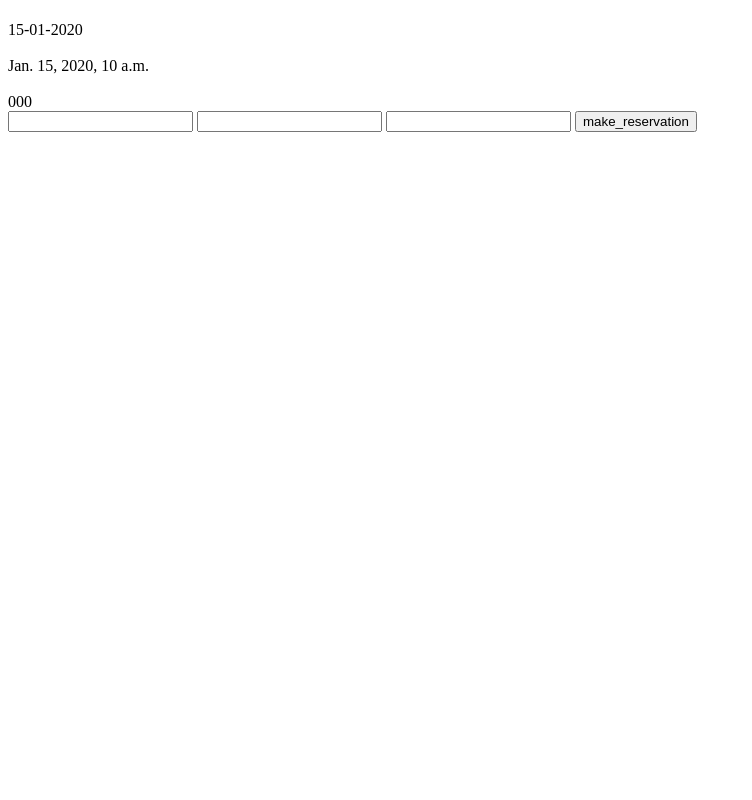
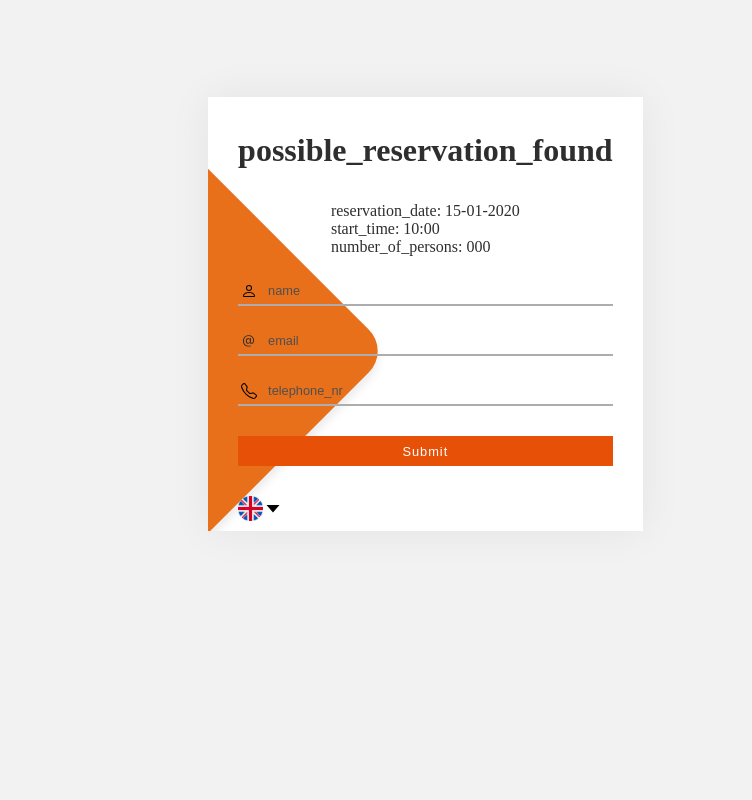
Before and after one commit to milovanpinxteren/we_book, a Django app: template templates/booking_confirmation/booking_confirmation_desktop.html in a window 1280 px wide. Shown: the whole page, without its empty margins (0-752 px from the left). Run offline with Django 4.2, Linux system fonts and the light colour scheme; tables that the repository leaves empty hold one stand-in row (values such as "Sample post"); the template is opened without the code that fills it: values that come from a table or form of the project are taken from there, most other values are stand-ins (such as "Sample title", 1, 10 or a date in 2020).

Commit message:
end-of-day: styling improvements

```diff
--- a/bookingsystem/Classes/booking_maker.py
+++ b/bookingsystem/Classes/booking_maker.py
@@ -18,7 +18,7 @@
         #check if restaurant is open on date
         valid_reservation = self.get_restaurant_availability(restaurant_id, reservation_date, reservation_time)
         if not valid_reservation:
-            context = {'message': _("restaurant_closed"),
+            context = {'status': "restaurant_closed",
                        'table_id': '', 'start_time': reservation_time,
                        'number_of_persons': number_of_persons}
             return context
@@ -45,12 +45,12 @@
                                             end_time=end_time, paid=False, paid_amount=0, created_at=datetime.now(),
                                             updated_at=datetime.now(), restaurant_id=restaurant_id, customer_id=0,
                                             table_id=possible_table.id, confirmed=False)
-                context = {'message': _("possible_reservation_found"),
+                context = {'status': "possible_reservation_found",
                            'table_id': possible_table.id, 'reservation_date': reservation_date,
                            'start_time': reservation_time, 'number_of_persons': number_of_persons,
                            'held_reservation_id': held_reservation.id}
                 return context
-        context = {'message': _("no_possible_reservation_found"),
+        context = {'status': "no_possible_reservation_found",
                    'table_id': '', 'start_time': reservation_time,
                    'number_of_persons': number_of_persons}
         return context
--- a/bookingsystem/static/stylesheets/booking_confirmation_desktop.css
+++ b/bookingsystem/static/stylesheets/booking_confirmation_desktop.css
@@ -0,0 +1,180 @@
+body {
+    background-color: #f2f2f2;
+}
+
+.page-container {
+    width: 99%;
+    height: 99%;
+    position: absolute;
+
+}
+
+.form-div {
+    left: 15%;
+    top: 10%;
+    padding: 10px;
+    position: absolute;
+}
+
+.form_main {
+    display: flex;
+    flex-direction: column;
+    align-items: center;
+    justify-content: center;
+    background-color: rgb(255, 255, 255);
+    padding: 30px 30px 30px 30px;
+    box-shadow: 0px 0px 40px rgba(0, 0, 0, 0.062);
+    position: relative;
+    overflow: hidden;
+}
+
+.form_main::before {
+    position: absolute;
+    content: "";
+    width: 300px;
+    height: 300px;
+    background-color: #e8701a;
+    transform: rotate(45deg);
+    left: -180px;
+    bottom: 30px;
+    z-index: 1;
+    border-radius: 30px;
+    box-shadow: 5px 5px 10px rgba(0, 0, 0, 0.082);
+}
+
+
+.heading {
+    font-size: 2em;
+    color: #2e2e2e;
+    font-weight: 700;
+    margin: 5px 0 10px 0;
+    z-index: 2;
+}
+
+.reservation-info {
+    font-size: 1em;
+    color: #2e2e2e;
+    font-weight: 400;
+    margin: 5px 0 10px 0;
+    z-index: 2;
+}
+
+.inputContainer {
+    width: 100%;
+    position: relative;
+    display: flex;
+    align-items: center;
+    justify-content: center;
+    z-index: 2;
+}
+
+.inputIcon {
+    position: absolute;
+    left: 3px;
+}
+
+.inputField {
+    width: 100%;
+    height: 30px;
+    background-color: transparent;
+    border: none;
+    border-bottom: 2px solid rgb(173, 173, 173);
+    margin: 10px 0;
+    color: black;
+    font-size: .8em;
+    font-weight: 500;
+    box-sizing: border-box;
+    padding-left: 30px;
+}
+
+.inputField:focus {
+    outline: none;
+    border-bottom: 2px solid rgb(199, 114, 255);
+}
+
+.inputField::placeholder {
+    color: rgb(80, 80, 80);
+    font-size: 1em;
+    font-weight: 500;
+
+}
+
+#button {
+    z-index: 2;
+    position: relative;
+    width: 100%;
+    border: none;
+    background-color: #e65107;
+    height: 30px;
+    color: white;
+    font-size: .8em;
+    font-weight: 500;
+    letter-spacing: 1px;
+    margin: 10px;
+    cursor: pointer;
+    margin-bottom: 30px;
+    margin-top: 20px;
+}
+
+#button:hover {
+    background-color: #f0ba0a;
+}
+
+.forgotLink {
+    z-index: 2;
+    font-size: .7em;
+    font-weight: 500;
+    color: rgb(44, 24, 128);
+    text-decoration: none;
+    padding: 8px 15px;
+    border-radius: 20px;
+}
+
+
+.language-picker-div {
+    position: relative;
+    display: inline-block;
+    float: left;
+    bottom: 0;
+    width: 20%;
+    height: 5%;
+    left: 0;
+    margin-right: 80%;
+    z-index: 5;
+    margin-bottom: -20px;
+}
+
+.lang-img {
+    position: relative;
+    display: inline-block;
+    float: left;
+}
+
+.dropdown-icon {
+    position: relative;
+    display: inline-block;
+    float: left;
+    margin-top: 5px;
+    margin-left: 2px;
+}
+
+.language-picker-div:hover .dropdown-content {
+    display: block;
+}
+
+
+
+.dropdown-content {
+    display: none;
+    position: absolute;
+    top: -70%; /* Adjust the vertical position */
+    left: 30%; /* Adjust the horizontal position */
+    transform: translate(-50%, -50%); /* Center the floating div */
+    background-color: #fff;
+    z-index: 9;
+    min-width: 150px;
+}
+
+.dropdown-ul {
+    list-style-type: none;
+}
--- a/templates/booking_confirmation/booking_confirmation_desktop.html
+++ b/templates/booking_confirmation/booking_confirmation_desktop.html
@@ -1,30 +1,112 @@
 {% load i18n %}
 {% load static %}
+{% get_current_language as CURRENT_LANG %}
+{% get_available_languages as LANGUAGES %}
+{% get_language_info_list for LANGUAGES as languages %}
+
 <!DOCTYPE html>
 <html lang="en">
 <head>
     <meta charset="UTF-8">
+    <link rel="stylesheet" type="text/css" href="{% static 'stylesheets/booking_confirmation_desktop.css' %}"/>
+
     <title>Title</title>
 </head>
 <body>
-<h1>{{ message }}</h1>
-{% if held_reservation_id %}
-{{ reservation_date|date:"d-m-Y" }} <br><br>
-{{ start_time }} <br><br>
-{{ number_of_persons }}
+<div class="page-container">
+    {#    <h1>{{ status }}</h1>#}
+    {% if held_reservation_id %}
+        <div class="form-div">
 
-{#    {% trans "confirm_booking" %}#}
-<form action="./confirm_booking?reservationID={{ held_reservation_id }}" method="post">
-    {% csrf_token %}
-    {{ confirmation_form.name }}
-    {{ confirmation_form.email }}
-    {{ confirmation_form.telephone_nr }}
-    <button type="submit">{% trans "make_reservation" %}</button>
-</form>
-{% elif confirmed_reservation %}
-    Wijzigen? {{ reservation }} {{ customer }}
-{% endif %}
+            {#        <form action="./confirm_booking?reservationID={{ held_reservation_id }}" method="post" class="form_main">#}
+            {#            {% csrf_token %}#}
+            {#            {{ confirmation_form.name }}#}
+            {#            {{ confirmation_form.email }}#}
+            {#            {{ confirmation_form.telephone_nr }}#}
+            {#            <button type="submit">{% trans "make_reservation" %}</button>#}
+            {#        </form>#}
 
 
+            {#        <div class="page-container">#}
+            {#        <div class="form-div">#}
+            <form action="./confirm_booking?reservationID={{ held_reservation_id }}" method="post"
+                  class="form_main">
+                {% csrf_token %}
+                <p class="heading">{% trans "possible_reservation_found" %}</p> <br>
+                <p class="reservation-info">
+                    {% trans "reservation_date" %}: {{ reservation_date|date:"d-m-Y" }} <br>
+                    {% trans "start_time" %}: {{ start_time|time:"H:i" }} <br>
+                    {% trans "number_of_persons" %}: {{ number_of_persons }}
+                </p>
+                <div class="inputContainer">
+                    <svg class="inputIcon bi bi-person" xmlns="http://www.w3.org/2000/svg" width="16" height="16"
+                         fill="currentColor"
+                         viewBox="0 0 16 16">
+                        <path d="M8 8a3 3 0 1 0 0-6 3 3 0 0 0 0 6zm2-3a2 2 0 1 1-4 0 2 2 0 0 1 4 0zm4 8c0 1-1 1-1 1H3s-1 0-1-1 1-4 6-4 6 3 6 4zm-1-.004c-.001-.246-.154-.986-.832-1.664C11.516 10.68 10.289 10 8 10c-2.29 0-3.516.68-4.168 1.332-.678.678-.83 1.418-.832 1.664h10z"></path>
+                    </svg>
+
+
+                    <input type="number" class="inputField" id="name" placeholder="{% trans "name" %}"
+                           name="name">
+                </div>
+
+                <div class="inputContainer">
+                    <svg class="inputIcon" xmlns="http://www.w3.org/2000/svg" width="16" height="16" fill="#2e2e2e"
+                         viewBox="0 0 16 16">
+                        <path d="M13.106 7.222c0-2.967-2.249-5.032-5.482-5.032-3.35 0-5.646 2.318-5.646 5.702 0 3.493 2.235 5.708 5.762 5.708.862 0 1.689-.123 2.304-.335v-.862c-.43.199-1.354.328-2.29.328-2.926 0-4.813-1.88-4.813-4.798 0-2.844 1.921-4.881 4.594-4.881 2.735 0 4.608 1.688 4.608 4.156 0 1.682-.554 2.769-1.416 2.769-.492 0-.772-.28-.772-.76V5.206H8.923v.834h-.11c-.266-.595-.881-.964-1.6-.964-1.4 0-2.378 1.162-2.378 2.823 0 1.737.957 2.906 2.379 2.906.8 0 1.415-.39 1.709-1.087h.11c.081.67.703 1.148 1.503 1.148 1.572 0 2.57-1.415 2.57-3.643zm-7.177.704c0-1.197.54-1.907 1.456-1.907.93 0 1.524.738 1.524 1.907S8.308 9.84 7.371 9.84c-.895 0-1.442-.725-1.442-1.914z"></path>
+                    </svg>
+
+
+                    <input type="email" class="inputField" id="email" name="email"
+                           placeholder="{% trans "email" %}">
+                </div>
+
+                <div class="inputContainer">
+                    <svg xmlns="http://www.w3.org/2000/svg" width="16" height="16" fill="currentColor"
+                         class="inputIcon bi bi-telephone" viewBox="0 0 16 16">
+                        <path d="M3.654 1.328a.678.678 0 0 0-1.015-.063L1.605 2.3c-.483.484-.661 1.169-.45 1.77a17.568 17.568 0 0 0 4.168 6.608 17.569 17.569 0 0 0 6.608 4.168c.601.211 1.286.033 1.77-.45l1.034-1.034a.678.678 0 0 0-.063-1.015l-2.307-1.794a.678.678 0 0 0-.58-.122l-2.19.547a1.745 1.745 0 0 1-1.657-.459L5.482 8.062a1.745 1.745 0 0 1-.46-1.657l.548-2.19a.678.678 0 0 0-.122-.58L3.654 1.328zM1.884.511a1.745 1.745 0 0 1 2.612.163L6.29 2.98c.329.423.445.974.315 1.494l-.547 2.19a.678.678 0 0 0 .178.643l2.457 2.457a.678.678 0 0 0 .644.178l2.189-.547a1.745 1.745 0 0 1 1.494.315l2.306 1.794c.829.645.905 1.87.163 2.611l-1.034 1.034c-.74.74-1.846 1.065-2.877.702a18.634 18.634 0 0 1-7.01-4.42 18.634 18.634 0 0 1-4.42-7.009c-.362-1.03-.037-2.137.703-2.877L1.885.511z"/>
+                    </svg>
+
+
+                    <input type="tel" class="inputField" id="telephone_nr" name="telephone_nr"
+                           placeholder="{% trans "telephone_nr" %}">
+                </div>
+
+                <button class="submit-button" id="button">Submit</button>
+
+
+                <div class="language-picker-div">
+                    {#                <a href="/{{ lang.code }}/">{{ lang.name_local }}#}
+                    <img class="lang-img" src="{% static 'language_icons/' %}{{ CURRENT_LANG }}.png"
+                         alt="country-icon"
+                         width="25px"
+                         height="25px">
+                    <div class="dropdown-icon">
+                        <svg xmlns="http://www.w3.org/2000/svg" width="16" height="16" viewBox="0 0 16 16">
+                            <path d="M1.5 4L8 11.5 14.5 4H1.5z" fill="#000"/>
+                        </svg>
+                    </div>
+                    <div class="dropdown-content">
+                        <ul class="dropdown-ul">
+                            {% for lang in languages %}
+                                <li>
+                                    <a href="/{{ lang.code }}/">{{ lang.name_local }}
+                                        <img src="{% static 'language_icons/' %}{{ lang.code }}.png"
+                                             alt="country-icon"
+                                             width="15px"
+                                             height="15px">
+                                    </a>
+                                </li>
+                            {% endfor %}
+                        </ul>
+                    </div>
+                </div>
+
+            </form>
+        </div>
+    {% elif confirmed_reservation %}
+        Wijzigen? {{ reservation }} {{ customer }}
+    {% endif %}
+</div>
 </body>
 </html>
--- a/we_book/settings.py
+++ b/we_book/settings.py
@@ -146,4 +146,5 @@
     ('fr', _('Français')),
     ('it', _('Italiano')),
     ('de', _('Deutsch')),
+    ('nl', _('Nederlands'))
 )
```
Also changed, not shown: ReadMe.md, bookingsystem/static/language_icons/nl.png (added), locale/de/LC_MESSAGES/django.po, locale/en/LC_MESSAGES/django.po, locale/fr/LC_MESSAGES/django.po, locale/it/LC_MESSAGES/django.po, 1 other file.
